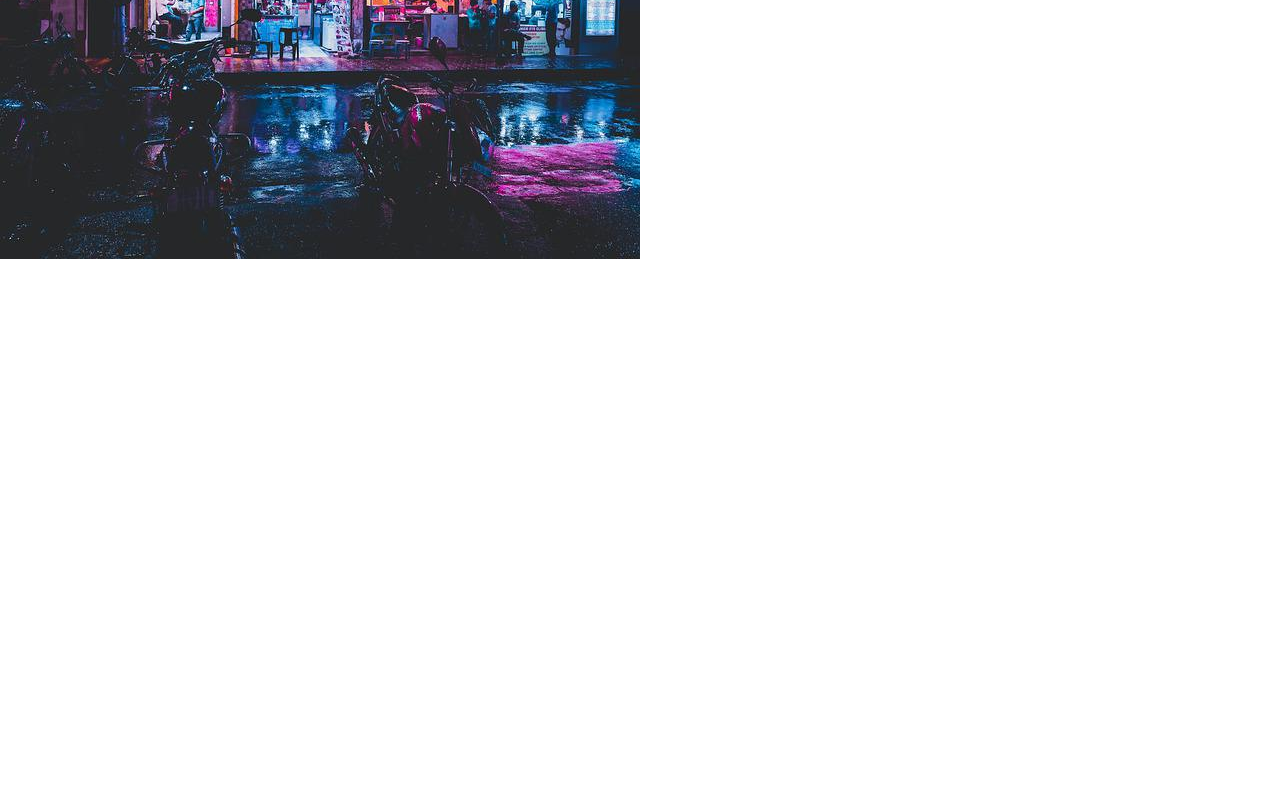
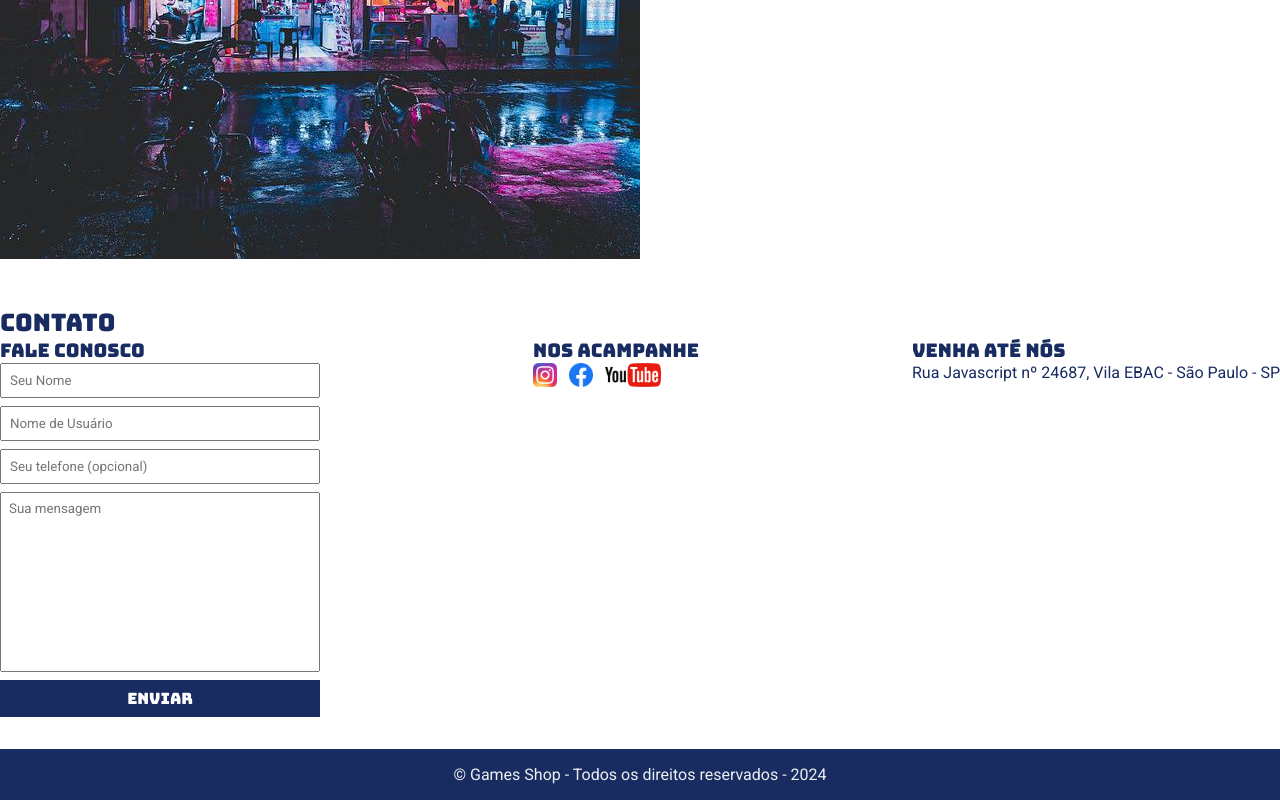
Before and after one commit to CodeThiagoR/curso_engenheiro_front_end, a plain HTML site: page projeto_1/index.html in a window 1280 px wide. Shown: the part 320-1120 px from the top of the page. Before the commit the page ends 800 px from the top, so only its background shows below. Drawn offline with Linux system fonts and the light colour scheme.

Commit message:
finalização do projeto_1

```diff
--- a/projeto_1/index.html
+++ b/projeto_1/index.html
@@ -6,8 +6,10 @@
     <title>Games Shop - A sua loja de game</title>
     <link rel="stylesheet" href="main.css">
     <link rel="preconnect" href="https://fonts.googleapis.com">
+
 <link rel="preconnect" href="https://fonts.gstatic.com" crossorigin>
 <link href="https://fonts.googleapis.com/css2?family=Bungee&family=Roboto:ital,wght@0,100;0,300;0,400;0,500;0,700;0,900;1,100;1,300;1,400;1,500;1,700;1,900&display=swap" rel="stylesheet">
+
 </head>
 <body>
     <header>
@@ -17,16 +19,16 @@
             <nav>
                 <ul>
                     <li>
-                        <a href="#">Sobre a Loja</a>
+                        <a href="#about">Sobre a Loja</a>
                     </li>
                     <li>
-                        <a href="#">Contato</a>
+                        <a href="#contact">Contato</a>
                     </li>
                 </ul>
             </nav>
         </div>
     </header>
-    <section>
+    <section id="about">
         <div class="container">
             <img class="store-front" src="images/loja.jpg" alt="Fachada da loja Games Shop">
             <div>
@@ -45,5 +47,51 @@
             </div>
         </div>
     </section>
+    <section id="contact">
+        <div class="container">
+            <h2>Contato</h2>
+            <div class="contact-methods">
+                <div>
+                    <h3>Fale Conosco</h3>
+                    <form>
+                        <input type="text" placeholder="Seu Nome" required/>
+                        <input type="email" placeholder="Nome de Usuário" required/>
+                        <input type="tel" placeholder="Seu telefone (opcional)"/>
+                        <textarea placeholder="Sua mensagem" required></textarea>
+                        <button type="submit"><h3>Enviar</h3></button>
+                    </form>
+                </div>
+            <div>
+                <h3>Nos Acampanhe</h3>
+                <ul class="social-links">
+                    <li>
+                        <a href="#" title="Siga-nos no Instagram"></a>
+                        <img src="images/instagram.png" alt="logo do Instagram">
+                    </li>
+                    <li>
+                        <a href="#" title="Siga-nos no Facebook"></a>
+                        <img src="images/facebook.png" alt="logo do facebook">
+                    </li>
+                    <li>
+                        <a href="#" title="Visite nosso canal no YouTube"></a>
+                        <img src="images/youtube.png" alt="logo do YouTube">
+                    </li>
+                </ul>
+            </div>
+            <div>
+                <h3>Venha até nós</h3>
+                <p>
+                    Rua Javascript nº 24687, Vila EBAC - São Paulo - SP
+                </p>
+            </div>
+        </div>
+    </section>
+    <footer>
+        <div class="container">
+            <p>
+                &copy; Games Shop - Todos os direitos reservados - 2024
+            </p>
+        </div>
+    </footer>
 </body>
 </html>
--- a/projeto_1/main.css
+++ b/projeto_1/main.css
@@ -7,11 +7,13 @@
 }
 
 header,
-section h2 {
+section h2,
+section h3 {
     font-family: "Bungee", sans-serif;
+    font-weight: normal;
 }
 
-body {
+body, input, textarea {
     font-family: "Roboto", sans-serif;
 }
 
@@ -21,11 +23,6 @@ header {
     color: white;
 }
 
-header h1,
-section h2 {
-    font-weight: normal;
-}
-
 header nav li {
     display: inline;
     margin-left: 16px;
@@ -33,7 +30,7 @@ header nav li {
 }
 
 header nav li a {
-    color: white;
+    color: #ecf0f1;
     text-decoration: none;
 }
 
@@ -68,10 +65,6 @@ section {
     color: #182c61;
 }
 
-section h2 {
-    margin-bottom: 16px;
-
-}
 
 section p {
     margin-bottom: 8px;
@@ -80,3 +73,65 @@ section p {
 .store-front {
     margin-right: 32px;
 }
+
+.social-links img{
+    height: 24px;
+}
+
+.social-links li {
+    display: inline;
+    margin-right: 8px;
+}
+
+.social-links li a {
+    text-decoration: none;
+}
+
+#contact .container {
+    display: block;
+}
+
+.contact-methods {
+    display: flex;
+    justify-content: space-between;
+}
+
+form input,
+form textarea,
+form button {
+    display: block;
+    width: 320px;
+    margin-bottom: 8px;
+    padding: 8px;
+}
+
+form textarea {
+    resize: none;
+    height: 180px;
+}
+
+section h3 {
+    margin-bottom: 16x;
+}
+
+form button {
+    background-color: #182c61;
+    color: white;
+    border: none;
+    cursor: pointer;
+}
+
+form button:hover {
+    background-color: #4360b1;
+}
+
+input:focus, textarea:focus {
+    outline-color: #182c61;
+}
+
+footer {
+    background-color: #182c61;
+    color: #ecf0f1;
+    padding: 16px 0;
+    text-align: center;
+}
```
